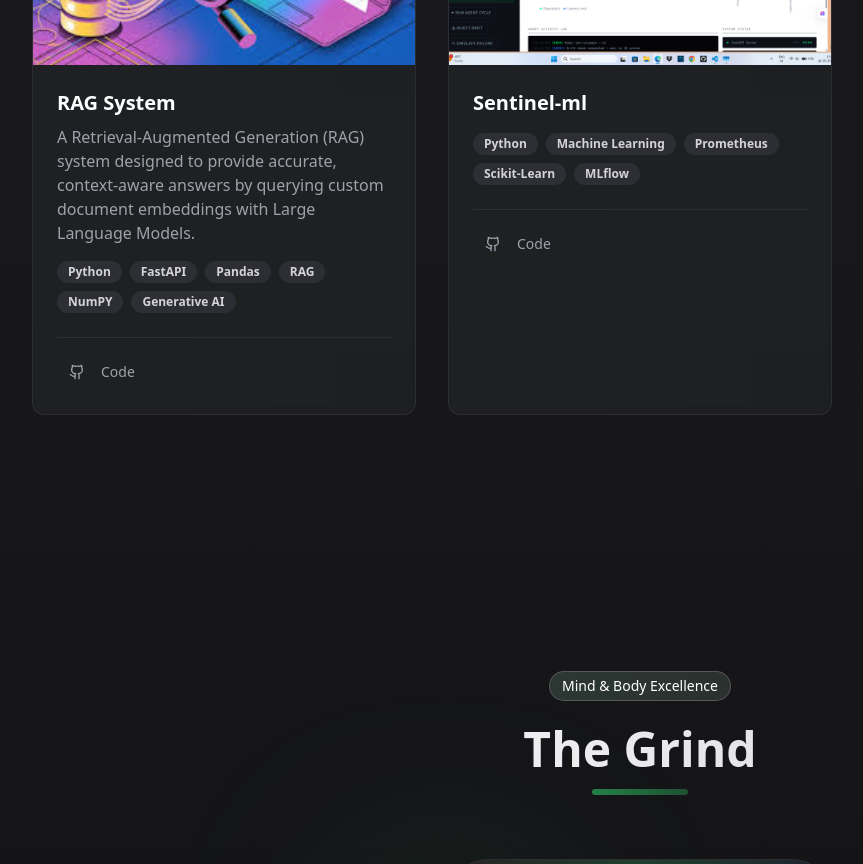
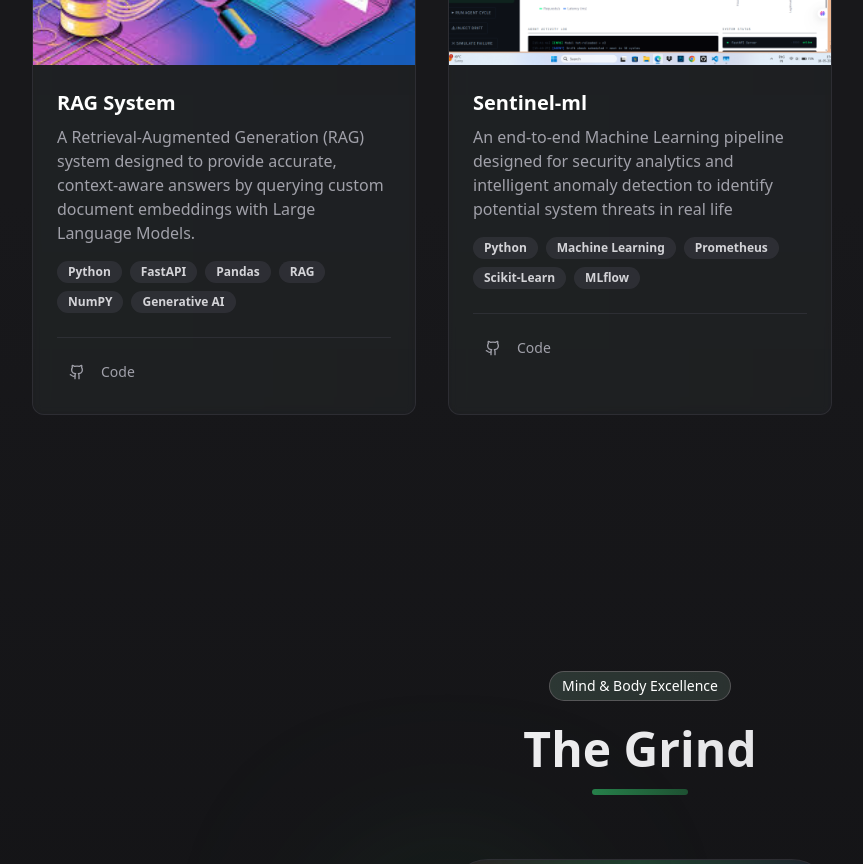
Before and after one commit to rohanxlabs/xlabs, a Next.js app: page / in a window 1280 px wide. Shown: the part 4460-5324 px from the top of the page, without its empty margins (0-863 px from the left). Built offline with nearby package versions, Linux system fonts and the light colour scheme.

Commit message:
Add sentinel-ml project

```diff
--- a/app/page.tsx
+++ b/app/page.tsx
@@ -408,7 +408,7 @@ export default function Portfolio() {
 
             <ProjectCard
               title="Sentinel-ml"
-              description=""
+              description="An end-to-end Machine Learning pipeline designed for security analytics and intelligent anomaly detection to identify potential system threats in real life"
               tags={["Python","Machine Learning","Prometheus","Scikit-Learn","MLflow"]}
               image="/sentinel.png"
               repoUrl="https://github.com/rohanxlabs/sentinel-ml.git"
```
